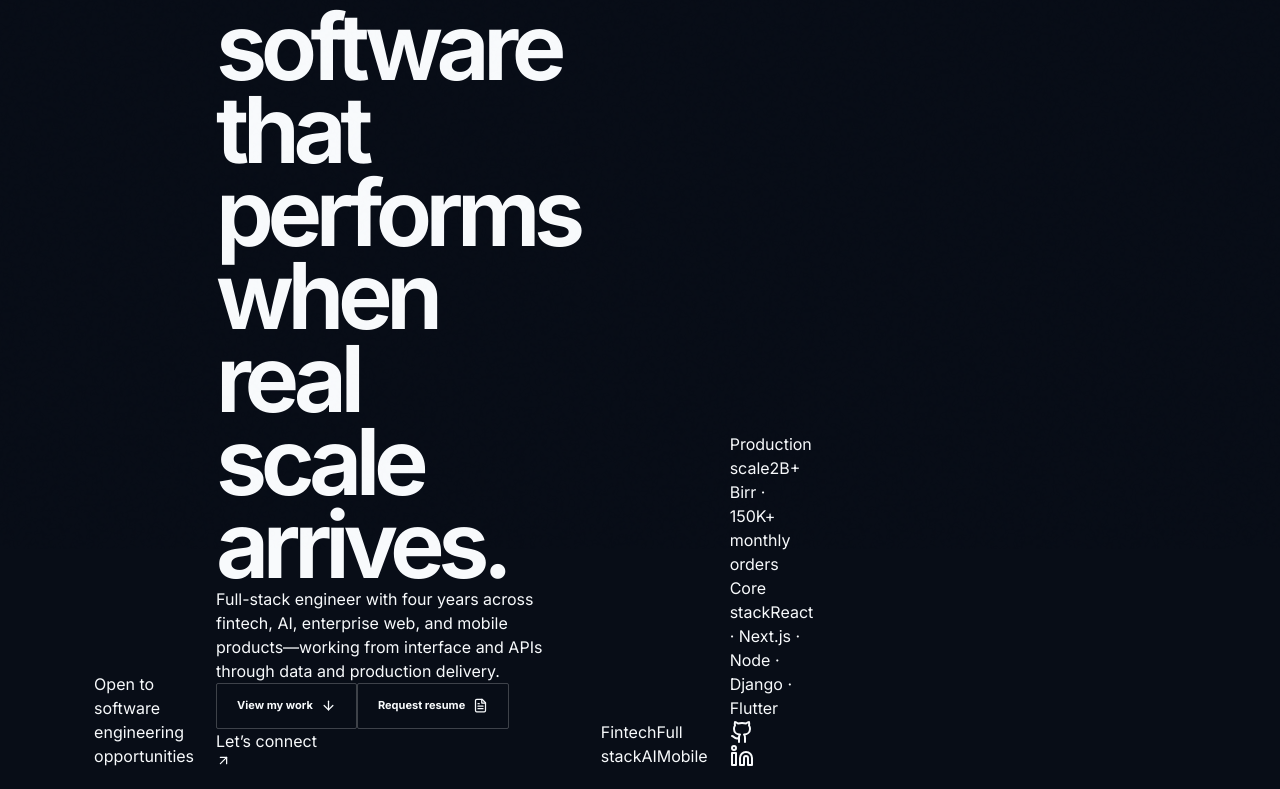
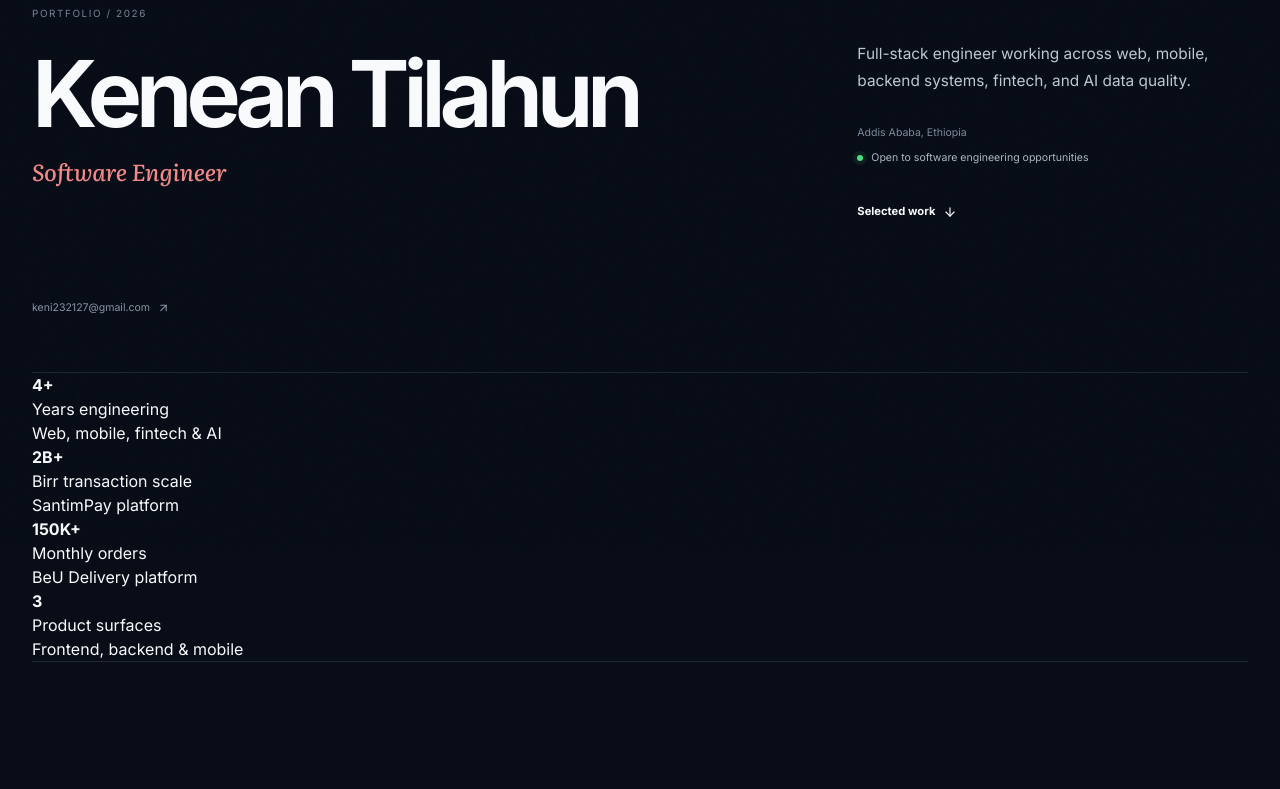
Before and after one commit to KeniKT/kenean-tilahun-portfolio, a React (Vite) app: page / in a window 1280 px wide. Shown: the part 251-1040 px from the top of the page. Built offline with nearby package versions, Linux system fonts and the light colour scheme.

Commit message:
feat: redesign hero section introduction and call to action

```diff
--- a/src/components/sections/Hero.jsx
+++ b/src/components/sections/Hero.jsx
@@ -1,41 +1,20 @@
-import { ArrowDown, ArrowUpRight, FileText, Github, Linkedin } from 'lucide-react';
-import { useRef } from 'react';
+import { ArrowDown, ArrowUpRight } from 'lucide-react';
 import { profile } from '../../data/portfolio';
-import MagneticLink from '../ui/MagneticLink';
 
 export default function Hero() {
-  const heroRef = useRef(null);
-  const trackPointer = (event) => {
-    if (!window.matchMedia('(pointer: fine)').matches || window.matchMedia('(prefers-reduced-motion: reduce)').matches) return;
-    const rect = heroRef.current.getBoundingClientRect();
-    heroRef.current.style.setProperty('--pointer-x', `${event.clientX - rect.left}px`);
-    heroRef.current.style.setProperty('--pointer-y', `${event.clientY - rect.top}px`);
-  };
-
   return (
-    <section className="hero shell" id="top" aria-labelledby="hero-title" ref={heroRef} onPointerMove={trackPointer}>
-      <div className="hero-glow" aria-hidden="true" />
-      <div className="hero-status"><span /> {profile.availability}</div>
-      <div className="hero-grid">
-        <div className="hero-copy">
-          <p className="hero-intro">{profile.name} <span>/</span> {profile.role}</p>
-          <h1 id="hero-title">I build software that performs when <em>real scale arrives.</em></h1>
-        </div>
-        <div className="hero-aside">
-          <p>Full-stack engineer with four years across fintech, AI, enterprise web, and mobile products—working from interface and APIs through data and production delivery.</p>
-          <div className="hero-actions">
-            <MagneticLink className="button button-primary" href="#projects">View my work <ArrowDown size={17} /></MagneticLink>
-            <a className="button button-quiet" href={`mailto:${profile.email}?subject=Resume request`}>Request resume <FileText size={17} /></a>
-          </div>
-          <a className="connect-link" href="#contact">Let’s connect <ArrowUpRight size={15} /></a>
-        </div>
+    <section className="hero shell" id="top" aria-labelledby="hero-title">
+      <div className="hero-main">
+        <p className="hero-label">Portfolio / 2026</p>
+        <h1 id="hero-title">{profile.name}</h1>
+        <p className="hero-role">{profile.role}</p>
       </div>
-      <div className="hero-orbit" aria-hidden="true"><span>Fintech</span><span>Full stack</span><span>AI</span><span>Mobile</span></div>
-      <div className="hero-footer">
-        <p><span>Production scale</span>2B+ Birr · 150K+ monthly orders</p>
-        <p><span>Core stack</span>React · Next.js · Node · Django · Flutter</p>
-        <div className="hero-socials"><a href="https://github.com/KeniKT" target="_blank" rel="noreferrer" aria-label="GitHub profile"><Github /></a><a href="https://www.linkedin.com/in/kenean/" target="_blank" rel="noreferrer" aria-label="LinkedIn profile"><Linkedin /></a></div>
+      <div className="hero-intro-block">
+        <p>Full-stack engineer working across web, mobile, backend systems, fintech, and AI data quality.</p>
+        <div className="hero-meta"><span>{profile.location}</span><span className="availability"><i />{profile.availability}</span></div>
+        <a className="text-link" href="#work">Selected work <ArrowDown /></a>
       </div>
+      <a className="hero-contact" href={`mailto:${profile.email}`}>{profile.email}<ArrowUpRight /></a>
     </section>
   );
 }
```
